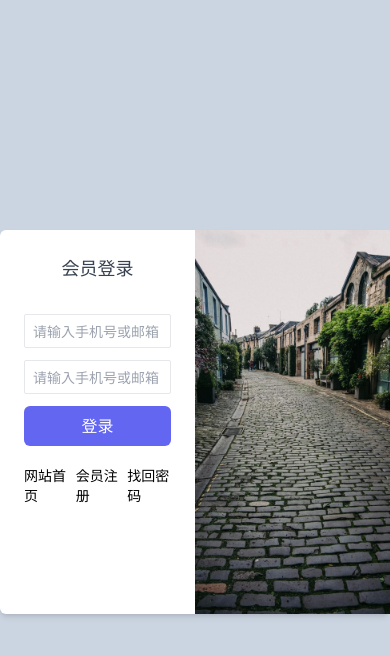
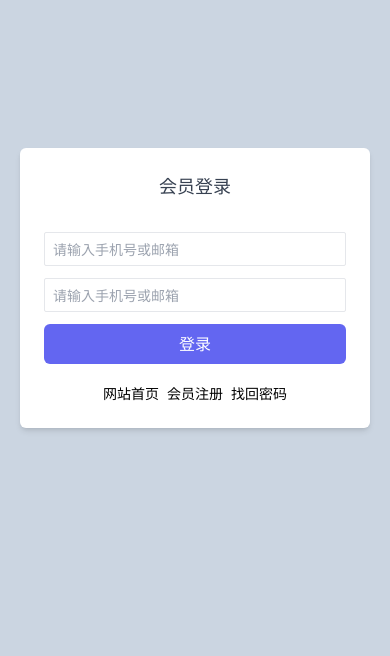
Before and after one commit to wangwenqiangGitHub/vue_admin, a Vue app: page /auth/login in a window 390 px wide. Shown: the top 656 px of the page. Built offline with nearby package versions, Linux system fonts and the light colour scheme.

Commit message:
完成login手机端平板端的布局

```diff
--- a/src/views/auth/login.vue
+++ b/src/views/auth/login.vue
@@ -1,8 +1,8 @@
 <script setup lang="ts"></script>
 
 <template>
-  <div class="bg-slate-300 h-screen flex justify-center items-center">
-    <div class="w-[720px] bg-white grid grid-cols-2 rounded-md shadow-md">
+  <div class="bg-slate-300 h-screen flex justify-center items-start md:items-center p-5">
+    <div class="w-[720px] translate-y-32 md:translate-y-0 bg-white grid md:grid-cols-2 rounded-md shadow-md">
       <div class="p-6">
         <h2 class="text-center text-gray-700 text-lg">会员登录</h2>
         <div class="mt-8">
@@ -16,7 +16,7 @@
           <a href class="text-sm">找回密码</a>
         </div>
       </div>
-      <div>
+      <div class="hidden md:block">
         <img src="/images/login.jpg" class="h-96 w-full object-cover" />
       </div>
     </div>
```
